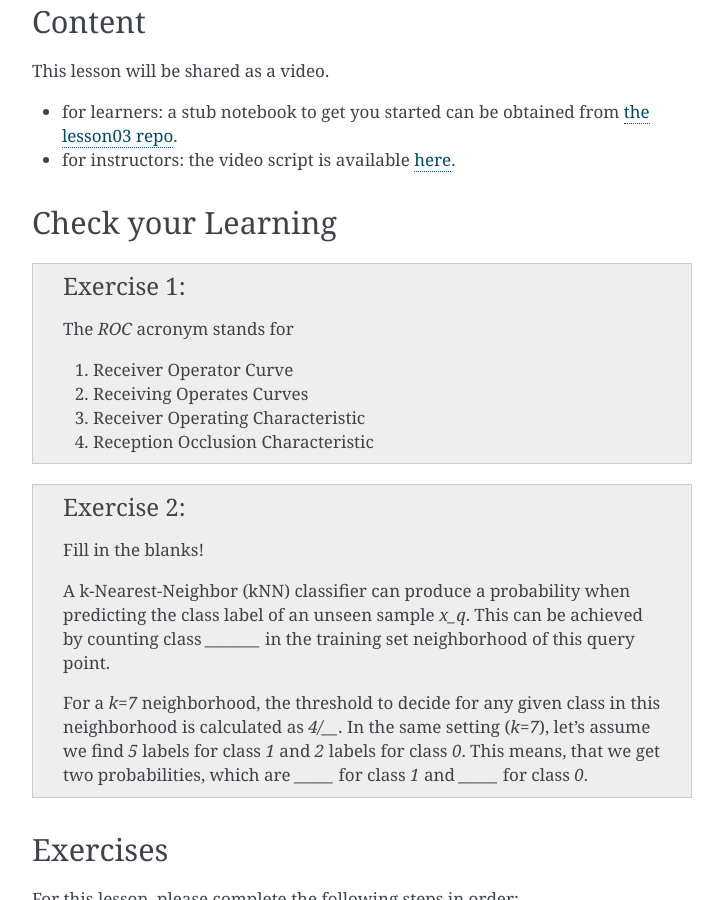
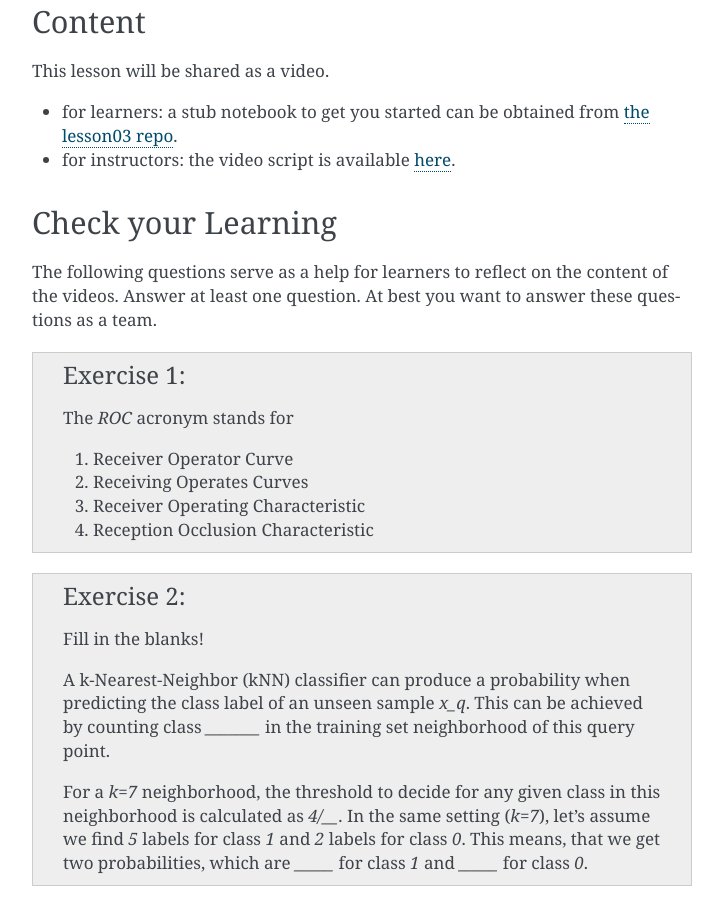
Before and after one commit to deeplearning540/deeplearning540.github.io, a Sphinx documentation site: the page built from source/lesson04/content.rst, in a window 1280 px wide and 900 px high, scrolled down 468 px. Shown: the whole window, without its empty margins (388-1111 px from the left). Built offline with Sphinx 7.4.7, drawn with Linux system fonts in a browser that asks for light colours.

Commit message:
added helping sentence to steer learners

```diff
--- a/source/lesson01/content.rst
+++ b/source/lesson01/content.rst
@@ -22,7 +22,7 @@ Content
 Check your Learning
 ===================
 
-The following questions serve as a help for learners to reflect on the content of the videos.
+The following questions serve as a help for learners to reflect on the content of the videos. Answer at least one question. At best you want to answer these questions as a team.
 
 .. admonition:: Exercise 1
 
--- a/source/lesson02/content.rst
+++ b/source/lesson02/content.rst
@@ -21,6 +21,9 @@ Content
 
 Check your Learning
 ===================
+===================
+
+The following questions serve as a help for learners to reflect on the content of the videos. Answer at least one question. At best you want to answer these questions as a team.
 
 .. admonition:: Exercise 1
 
--- a/source/lesson03/content.rst
+++ b/source/lesson03/content.rst
@@ -23,6 +23,8 @@ This lesson will be shared as a video.
 
 Check your Learning
 ===================
+
+The following questions serve as a help for learners to reflect on the content of the videos. Answer at least one question. At best you want to answer these questions as a team.
 
 .. admonition:: Exercise 1
 
--- a/source/lesson04/content.rst
+++ b/source/lesson04/content.rst
@@ -30,6 +30,8 @@ This lesson will be shared as a video.
 
 Check your Learning
 ===================
+
+The following questions serve as a help for learners to reflect on the content of the videos. Answer at least one question. At best you want to answer these questions as a team.
 
 .. admonition:: Exercise 1
 
```
